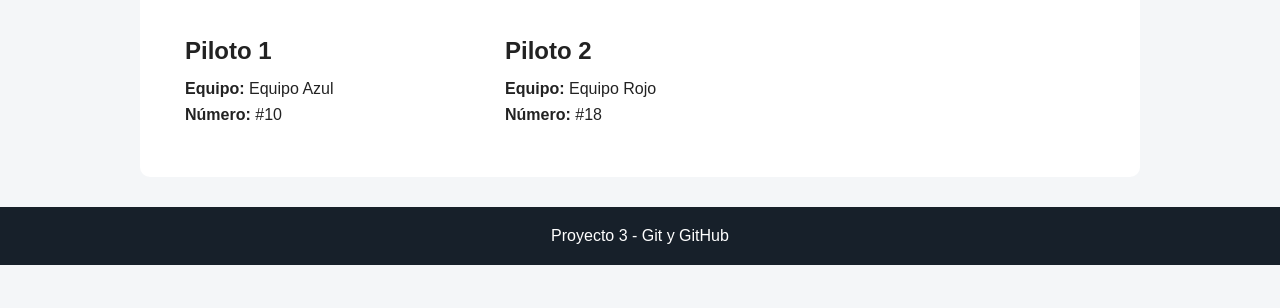
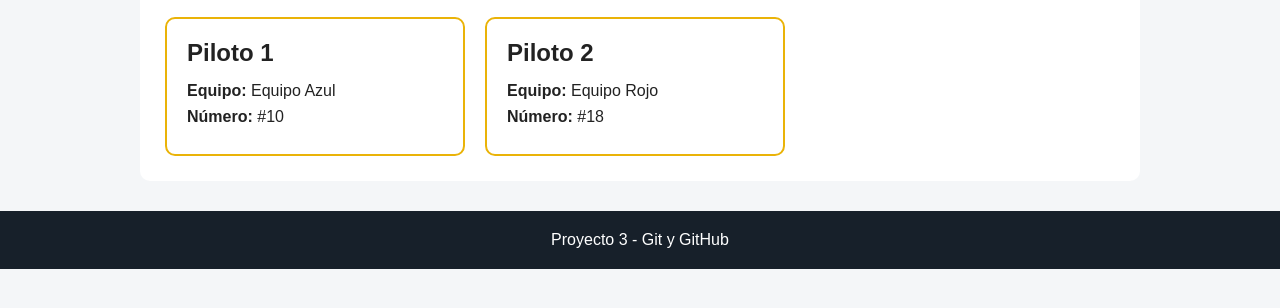
Before and after one commit to emelymarroquin2026/proyecto3-perfil, a plain HTML site: page index.html in a window 1280 px wide. Shown: the part 392-700 px from the top of the page. Drawn offline with Linux system fonts and the light colour scheme.

Commit message:
borde a las tarjetas de pilotos

```diff
--- a/style.css
+++ b/style.css
@@ -99,6 +99,7 @@ section h2 {
     padding: 20px;
     width: 300px;
     border-radius: 10px;
+    border: 2px solid #eab308;
 }
 
 .card-piloto h2 {
```
